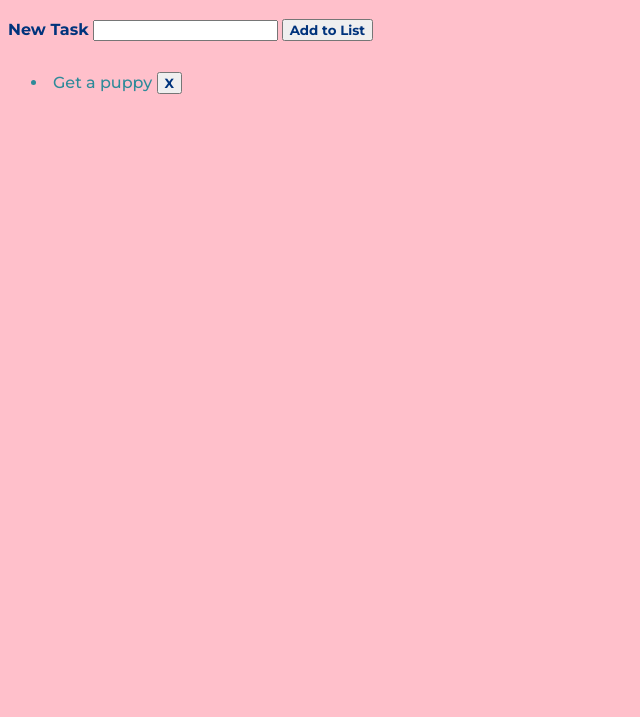
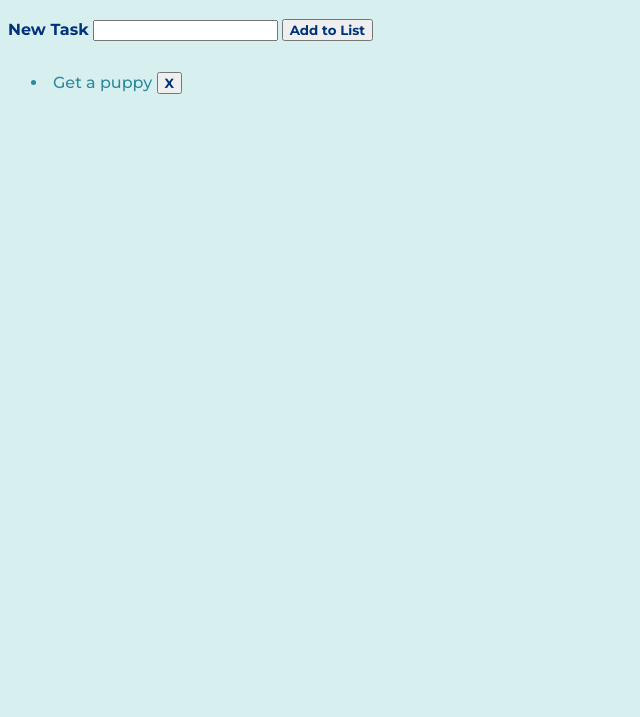
Before and after one commit to LuisaGarnot/GitHubExercise, a plain HTML site: page index.html in a window 1280 px wide. Shown: the part 83-800 px from the top of the page, without its empty margins (0-640 px from the left). Drawn offline with Linux system fonts and the light colour scheme.

Commit message:
css info added

```diff
--- a/app.css
+++ b/app.css
@@ -1,5 +1,5 @@
 body{
-    background-color: pink;
+    background-color: #D8EFF0;
     margin-top: 30px 20px;
 }
 label{
```
Also changed, not shown: 1 other file.
